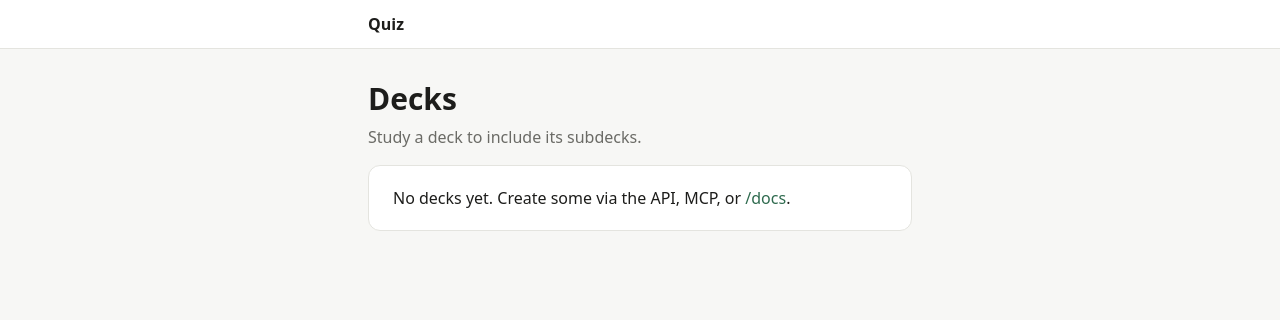
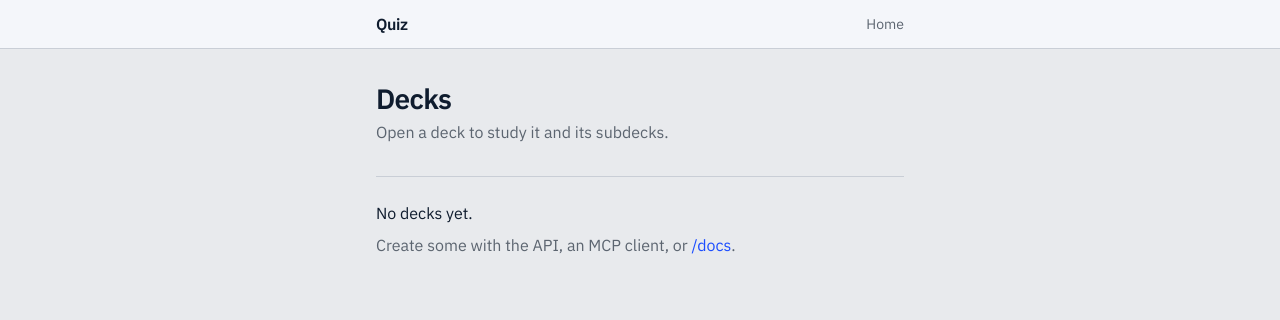
Before and after one commit to danielh-official/quiz-api, a Python web app: template app/templates/app/decks.html in a window 1280 px wide. Shown: the top 320 px of the page. Run offline with Jinja, Linux system fonts and the light colour scheme; the template is opened without the code that fills it, so the values that code supplies are empty; style sheets or scripts are compiled from the project's sources.

Commit message:
Apply the exam booklet look to Decks and the app shell.
Introduce paper/ink/stamp tokens, Plex Sans, a Home link, and a due-focused deck tree so /app matches the new design system.

Co-authored-by: Cursor <cursoragent@cursor.com>

```diff
--- a/app/templates/app/decks.html
+++ b/app/templates/app/decks.html
@@ -1,22 +1,33 @@
 {% extends "app/layout.html" %}
 {% block title %}Decks{% endblock %}
 {% block content %}
-<h1 class="mb-2 text-3xl font-semibold">Decks</h1>
-<p class="mb-4 text-mute">Study a deck to include its subdecks.</p>
+<h1 class="mb-1 text-[1.75rem] font-semibold leading-tight tracking-tight text-ink">Decks</h1>
+<p class="mb-8 text-mute">Open a deck to study it and its subdecks.</p>
 
 {% if decks %}
-<ul class="mt-4 list-none rounded-xl border border-line bg-surface p-0">
+<ul class="list-none border-t border-line p-0">
     {% for d in decks %}
-    <li class="flex items-center justify-between gap-3 border-b border-line px-5 py-2.5 last:border-b-0"
-        style="padding-left: calc(1.25rem + {{ d.depth * 1.125 }}rem)">
-        <a class="min-w-0 flex-1" href="/app/decks/{{ d.id }}">{{ d.name }}</a>
-        <span class="shrink-0 whitespace-nowrap text-sm text-mute">{{ d.due }} due · {{ d.new }} new · {{ d.total }} total</span>
+    <li class="relative border-b border-line {% if d.due > 0 %}border-l-[3px] border-l-due{% else %}border-l-[3px] border-l-transparent{% endif %}">
+        <a class="flex items-baseline justify-between gap-4 py-3 pr-1 text-ink no-underline hover:text-accent"
+           style="padding-left: calc(0.75rem + {{ d.depth * 1.25 }}rem)"
+           href="/app/decks/{{ d.id }}">
+            <span class="min-w-0 font-medium {% if d.depth %}font-normal{% endif %}">{{ d.name }}</span>
+            <span class="flex shrink-0 items-baseline gap-3 text-sm tabular-nums text-mute">
+                {% if d.due > 0 %}
+                <span class="font-medium text-due">{{ d.due }} due</span>
+                {% else %}
+                <span>{{ d.due }} due</span>
+                {% endif %}
+                <span>{{ d.new }} new</span>
+            </span>
+        </a>
     </li>
     {% endfor %}
 </ul>
 {% else %}
-<div class="mt-4 rounded-xl border border-line bg-surface px-6 py-5">
-    <p>No decks yet. Create some via the API, MCP, or <a href="/docs">/docs</a>.</p>
+<div class="border-t border-line pt-6">
+    <p class="mb-2 text-ink">No decks yet.</p>
+    <p class="text-mute">Create some with the API, an MCP client, or <a href="/docs">/docs</a>.</p>
 </div>
 {% endif %}
 {% endblock %}
--- a/app/templates/app/layout.html
+++ b/app/templates/app/layout.html
@@ -6,25 +6,29 @@
     <meta name="viewport" content="width=device-width, initial-scale=1">
     <meta name="robots" content="noindex, nofollow">
     <title>{% block title %}Quiz{% endblock %} · Quiz API</title>
+    <link rel="preconnect" href="https://fonts.googleapis.com">
+    <link rel="preconnect" href="https://fonts.gstatic.com" crossorigin>
+    <link href="https://fonts.googleapis.com/css2?family=IBM+Plex+Sans:ital,wght@0,400;0,500;0,600;0,700;1,400&display=swap" rel="stylesheet">
     <link rel="stylesheet" href="/static/app.css">
     <script src="https://cdn.jsdelivr.net/npm/htmx.org@2.0.4/dist/htmx.min.js" defer></script>
 </head>
 
 <body>
     <header class="border-b border-line bg-surface">
-        <div class="mx-auto flex max-w-xl items-center justify-between gap-3 px-4 py-3">
-            <a class="font-bold text-ink no-underline" href="/app">Quiz</a>
-            <div class="flex items-center gap-3 text-sm text-mute">
+        <div class="mx-auto flex max-w-xl items-center justify-between gap-3 px-4 py-3 sm:px-6">
+            <a class="text-base font-semibold tracking-tight text-ink no-underline" href="/app">Quiz</a>
+            <nav class="flex items-center gap-4 text-sm text-mute">
+                <a class="text-mute no-underline hover:text-ink" href="/">Home</a>
                 {% if user %}
                 <span>{{ user.login }}</span>
                 <form method="post" action="/app/logout" class="inline">
                     <button class="cursor-pointer border-0 bg-transparent p-0 text-accent" type="submit">Log out</button>
                 </form>
                 {% endif %}
-            </div>
+            </nav>
         </div>
     </header>
-    <main class="mx-auto max-w-xl px-4 pb-16 pt-8">
+    <main class="mx-auto max-w-xl px-4 pb-16 pt-8 sm:px-6">
         {% block content %}{% endblock %}
     </main>
 </body>
--- a/frontend/src/input.css
+++ b/frontend/src/input.css
@@ -4,30 +4,32 @@
 @source "../../app/templates/app/**/*.html";
 
 @theme {
-  --color-canvas: #f7f7f5;
-  --color-surface: #ffffff;
-  --color-ink: #1d1d1b;
-  --color-mute: #6b6b66;
-  --color-line: #e4e4df;
-  --color-accent: #2f6b4f;
-  --color-accent-fg: #ffffff;
-  --color-code: #f0f0ec;
+  --color-canvas: #e8eaed;
+  --color-surface: #f4f6fa;
+  --color-ink: #0f1c2e;
+  --color-mute: #5c6570;
+  --color-line: #c9ced6;
+  --color-accent: #1b4dff;
+  --color-accent-fg: #f4f6fa;
+  --color-code: #dde1e8;
+  --color-due: #c45c26;
   --color-ok: #1f6b3a;
   --color-bad: #8a2b2b;
-  --font-sans: system-ui, -apple-system, sans-serif;
+  --font-sans: "IBM Plex Sans", system-ui, sans-serif;
 }
 
 @layer base {
   @media (prefers-color-scheme: dark) {
     :root {
-      --color-canvas: #151514;
-      --color-surface: #1e1e1c;
-      --color-ink: #ececea;
-      --color-mute: #a0a09a;
-      --color-line: #33332f;
-      --color-accent: #5fae86;
-      --color-accent-fg: #0d1a13;
-      --color-code: #2a2a27;
+      --color-canvas: #0f1c2e;
+      --color-surface: #162536;
+      --color-ink: #e8eaed;
+      --color-mute: #9aa3ad;
+      --color-line: #2a3a4d;
+      --color-accent: #6b8cff;
+      --color-accent-fg: #0f1c2e;
+      --color-code: #1a2a3c;
+      --color-due: #e08955;
       --color-ok: #6dca8b;
       --color-bad: #e08080;
     }
```
